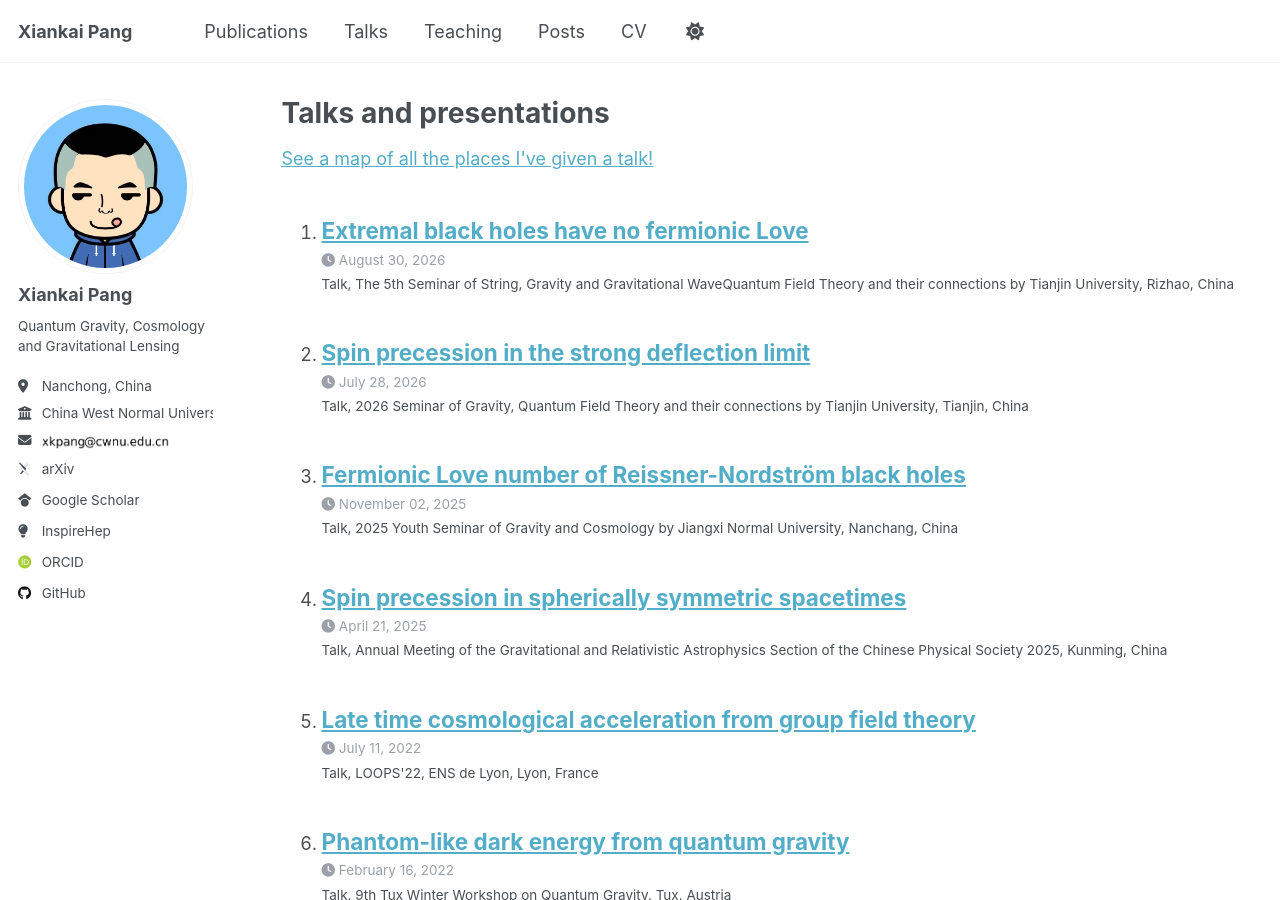
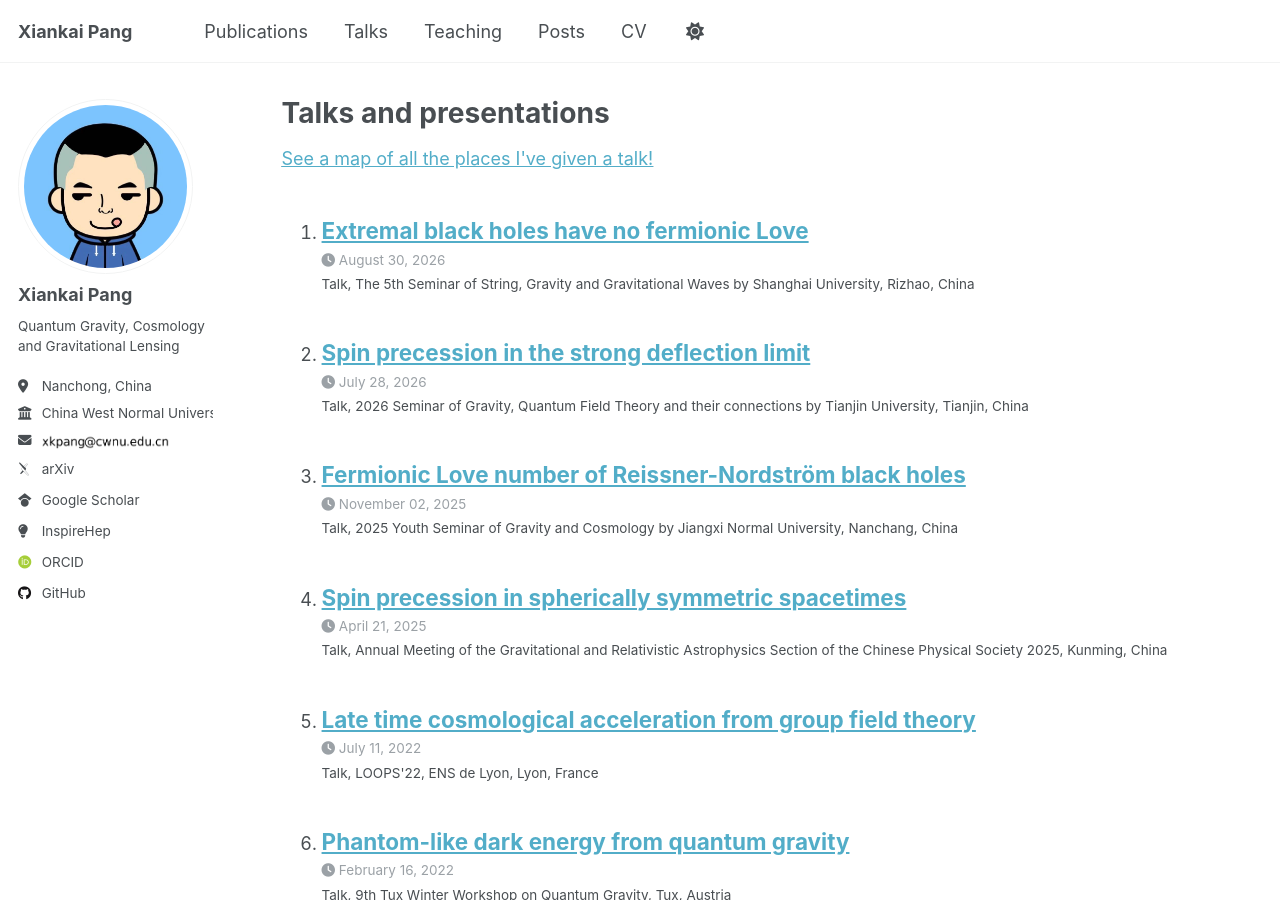
Before and after one commit to NineBeans2/NineBeans2.github.io, a Jekyll site: the page built from _pages/talks.html, in a window 1280 px wide and 900 px high. Built offline with Jekyll 4.4.1, drawn with Linux system fonts in a browser that asks for light colours; some web fonts are replaced; a script that is not in the unit is left out.

Commit message:
Auto-commit: Tue  8 Sep 01:11:01 CST 2026

```diff
--- a/_talks/Talks/2026-08-30-rizhaostring.md
+++ b/_talks/Talks/2026-08-30-rizhaostring.md
@@ -3,7 +3,7 @@ title: Extremal black holes have no fermionic Love
 collection: talks
 type: Talk
 permalink: /talks/2026-08-30-rizhaostring
-venue: The 5th Seminar of String, Gravity and Gravitational WaveQuantum Field Theory and their connections by Tianjin University
+venue: The 5th Seminar of String, Gravity and Gravitational Waves by Shanghai University
 date: 2026-08-30
 location: Rizhao, China
 ---
```
